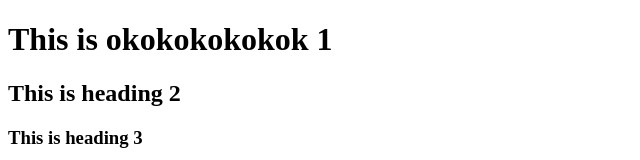
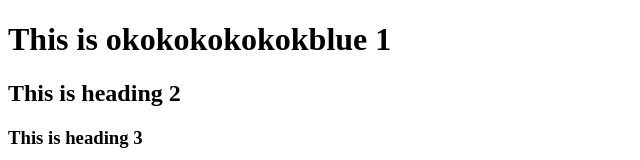
Before and after one commit to santoshmalyala/Demo, a plain HTML site: page index.html in a window 1280 px wide. Shown: the top 160 px of the page, without its empty margins (0-640 px from the left). Drawn offline with Linux system fonts and the light colour scheme.

Commit message:
Update index.html

```diff
--- a/index.html
+++ b/index.html
@@ -2,7 +2,7 @@
 <html>
 <body>
 
-<h1>This is okokokokokok 1</h1>
+<h1>This is okokokokokokblue 1</h1>
 <h2>This is heading 2</h2>
 <h3>This is heading 3</h3>
 <h4>This is heading 4</h4>
```
